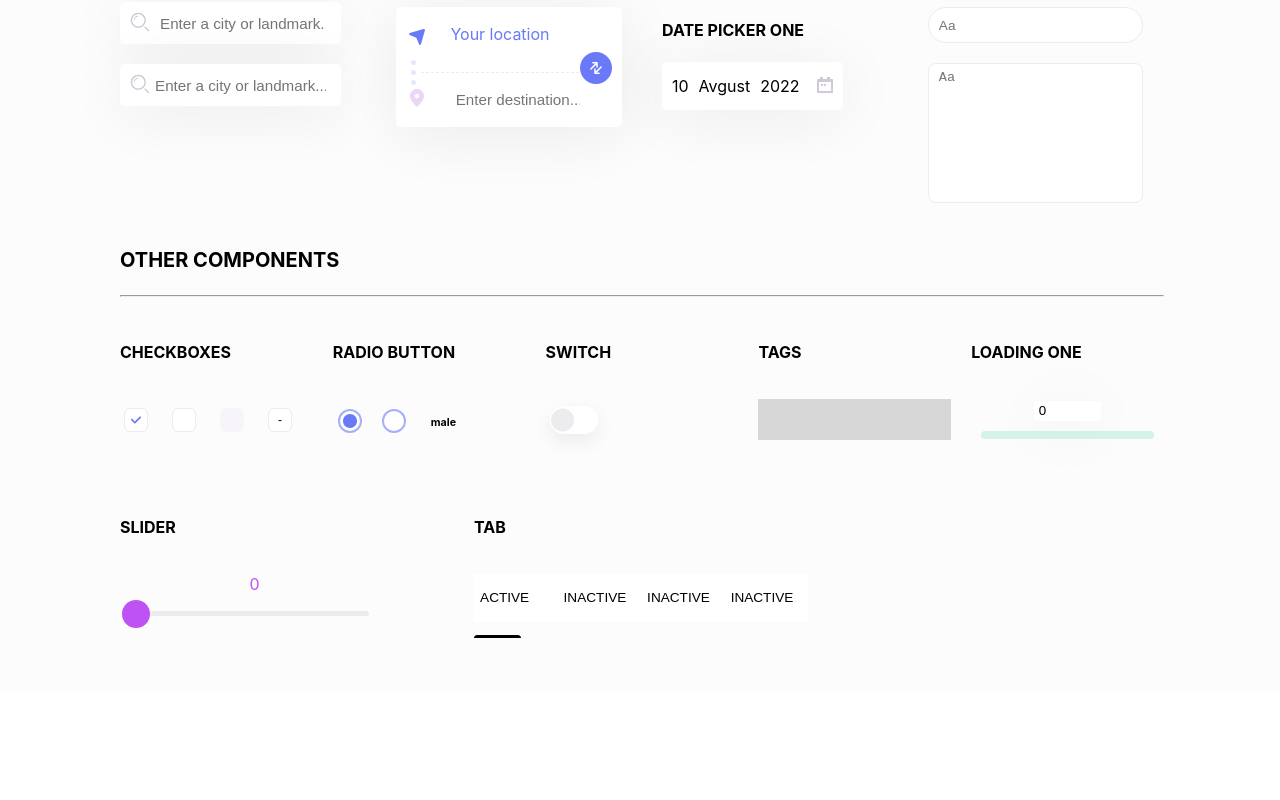
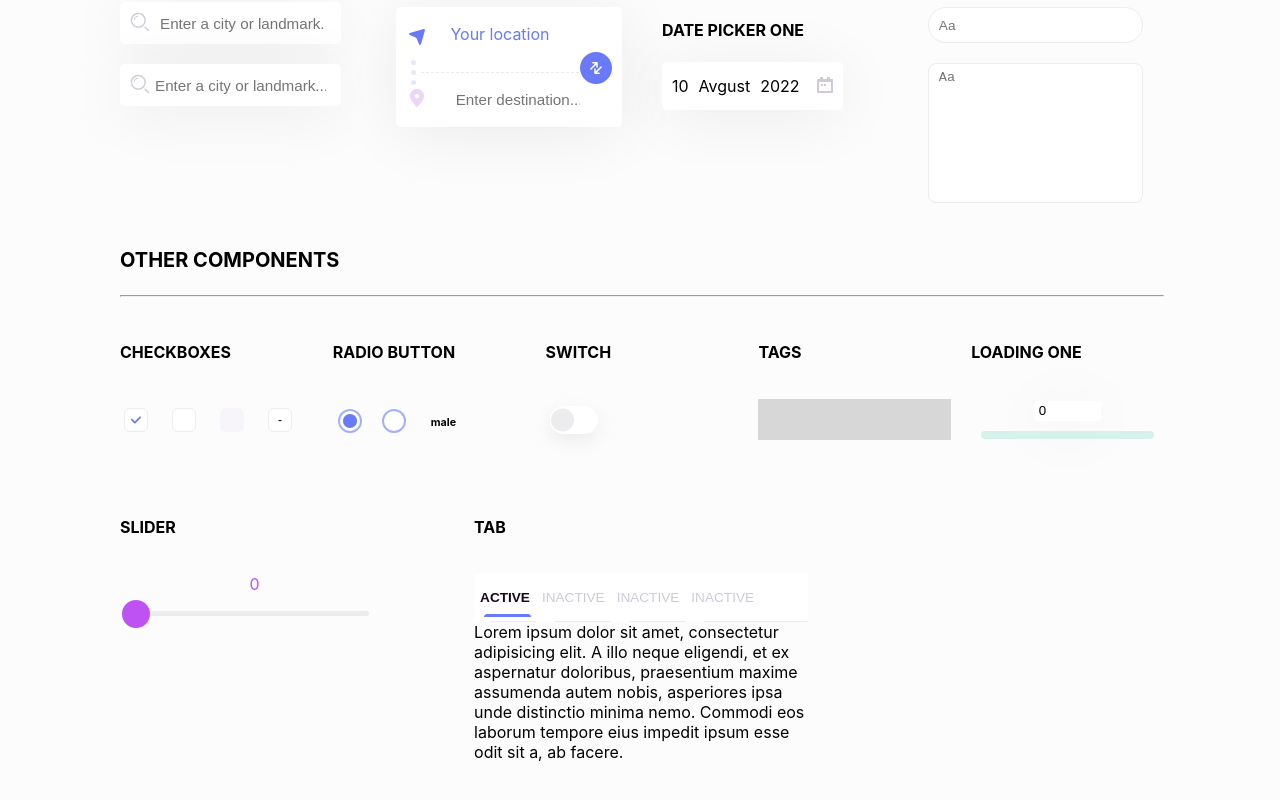
Before and after one commit to Azizkhan1992/Eggplore-Vue, a Vue app: page / in a window 1280 px wide. Shown: the part 1052-1852 px from the top of the page. Before the commit the page ends 1744 px from the top, so only its background shows below. Built offline with nearby package versions, Linux system fonts and the light colour scheme; a web font is replaced by a local one.

Commit message:
11 change

```diff
--- a/src/assets/styles/style.css
+++ b/src/assets/styles/style.css
@@ -2130,14 +2130,7 @@ body {
   font-size: 1rem;
   line-height: 24px;
 }
-/* .eggplore-tabbar-container .tabbar-content{
-  display: flex;
-  flex-direction: row;
-  width: 100%;
-  height: 48px;
-  background: #ffffff;
-  box-shadow: inset 0 -1px 0px rgba(208, 201, 214, 0.4);
-} */
+
 .eggplore-tabbar-container .tabbar-content .tabbar{
   display: flex;
   flex-direction: row;
@@ -2159,4 +2152,20 @@ body {
   display: flex;
   align-items: center;
   justify-items: center;
-}
+  color: #d0c9d6;
+}
+.eggplore-tabbar-container .tabbar-content .tabbar div{
+  position: relative;
+}
+.eggplore-tabbar-container .tabbar-content .tabbar div .default-active{
+  color: #1a051d;
+  font-weight: 600;
+  transition: all 1s linear;
+}
+.eggplore-tabbar-container .tabbar-content .tabbar div svg{
+  color: #6979f8;
+  position: absolute;
+  left: 10px;
+  bottom: 5px;
+  transition: all 1s linear;
+}
--- a/src/views/EggploreContentFive.vue
+++ b/src/views/EggploreContentFive.vue
@@ -2,7 +2,23 @@
     <div class="eggplore-five-container">
         <div class="eggplore-five-content">
             <eggplore-slider/>
-            <eggplore-tab-bar/>
+            <eggplore-tab-bar :headers="tabHeaders" v-slot="slotProps">
+                <div class="tab-content-container">
+                    <div class="tab-1" v-if="slotProps.active === 'one'">
+                    Lorem ipsum dolor sit amet, consectetur adipisicing elit. A illo neque eligendi, et ex aspernatur doloribus, praesentium maxime assumenda autem nobis, asperiores ipsa unde distinctio minima nemo. Commodi eos laborum tempore eius impedit ipsum esse odit sit a, ab facere.
+                    </div>
+                    <div class="tab-2" v-if="slotProps.active === 'two'">
+                    <span v-html="message"></span>
+                    Lorem ipsum dolor, sit amet consectetur adipisicing elit. In ipsum praesentium cupiditate culpa. Doloribus natus iste iure doloremque dolorum dicta ipsa ut voluptatem consectetur eos laborum tempora quibusdam, animi modi aspernatur neque omnis alias culpa totam hic inventore nam delectus odit ratione? Minus iusto rerum alias similique soluta laudantium modi?
+                    </div>
+                    <div class="tab-3" v-if="slotProps.active === 'three'">
+                    Lorem ipsum dolor sit amet, consectetur adipisicing elit. Iure recusandae, necessitatibus placeat ut fugiat a nesciunt sit maiores porro voluptatibus, fuga ipsa, illum aliquid minima cum? Animi reprehenderit ducimus vel?
+                    </div>
+                    <div class="tab-4" v-if="slotProps.active === 'four'">
+                    Lorem ipsum, dolor sit amet consectetur adipisicing elit. Mollitia, iure. Quo cupiditate nesciunt pariatur doloribus alias odio! Reprehenderit, nobis pariatur.
+                    </div>
+                </div>
+            </eggplore-tab-bar>
         </div>
     </div>
 </template>
@@ -11,6 +27,17 @@ import EggploreSlider from './eggplore-five/EggploreSlider.vue';
 import EggploreTabBar from './eggplore-five/EggploreTabBar.vue';
 export default {
     name: 'eggplore-five',
-    components:{EggploreSlider, EggploreTabBar}
+    components:{EggploreSlider, EggploreTabBar},
+    data() {
+        return {
+            message: "<h1>Salom</h1>",
+            tabHeaders: [
+                {name: "Active", value: 'one', active: true},
+                {name: "Inactive", value: 'two', },
+                {name: "Inactive", value: 'three'},
+                {name: "Inactive", value: 'four'}
+            ]
+        }
+    }
 }
 </script>
--- a/src/views/eggplore-five/EggploreTabBar.vue
+++ b/src/views/eggplore-five/EggploreTabBar.vue
@@ -2,13 +2,16 @@
   <div class="eggplore-tabbar-container">
     <h5>Tab</h5>
     <div class="tabbar-content">
-      <div class="tabbar" ref="tabChild"></div>
+      <div class="tabbar" ref="tabChild">
+        <div v-for="(header, idx) in tabHeaders" :key="idx">
+          <button  :class="{'default-active': header.active}" @click="setActiveTab(header.value)">{{ header.name }}</button>
           <svg
             width="47"
             height="3"
             viewBox="0 0 47 3"
             fill="currentcolor"
             xmlns="http://www.w3.org/2000/svg"
+            v-if="header.active"
           >
             <path
               d="M0 3C0 1.34315 1.34315 0 3 0H44C45.6569 0 47 1.34315 47 3H0Z"
@@ -17,47 +20,84 @@
           </svg>
         </div>
       </div>
+      <slot :active="activeTab" />
+    </div>
+  </div>
 </template>
 <script>
 export default {
   name: "eggplore-tabbar",
+  props: {
+    headers: {
+      type: Array,
+      default: () => []
+    }
+  },
   mounted() {
-    this.getTabChild();
-    this.addTabClass();
+    // this.getTabChild();
+    // this.addTabClass();
+    this.initHeaders()
+  },
+  data() {
+    return {
+      tabHeaders: []
+    }
+  },
+  computed: {
+    activeTab() {
+      return this.tabHeaders.length > 0 ? this.tabHeaders.find(item => item.active).value : null;
+    }
   },
   methods: {
-    getTabChild() {
-      let tab_child = this.$refs.tabChild;
-      for (let i = 0; i < 4; i++) {
-        const btn = document.createElement("button");
-        tab_child.appendChild(btn);
-        this.addClassButton(btn);
+    setActiveTab(tabValue) {
+      this.tabHeaders = this.tabHeaders.map(item => {
+        console.log(item.active)
+        item.active = false;
+
+        if (item.value === tabValue) {
+          item.active = true;
         }
-      tab_child.firstChild.classList.add("default-active");
+        return item;
+      })
     },
-    addTabClass() {
-      let tab_child = this.$refs.tabChild;
-      if (tab_child.childElementCount) {
-        let childs = tab_child.childNodes;
-        childs.forEach((element) => {
-          if (element.classList.contains("default-active")) {
-            element.innerText = "Active";
-          } else {
-            element.innerText = "InActive";
-          }
-        });
-      }
+    initHeaders() {
+      this.tabHeaders = this.headers.map(item => {
+        item.active = !!item.active;
+        return item;
+      })
     },
-    addClassButton(btn) {
-      btn.addEventListener("click", () => {
-        if (btn.classList.contains("tab-btn-active")) {
-          btn.classList.remove("tab-btn-active");
-        } else {
-          btn.classList.add("tab-btn-active");
-        }
-      });
-      console.log(btn);
-    },
+    // getTabChild() {
+    //   let tab_child = this.$refs.tabChild;
+    //   for (let i = 0; i < 4; i++) {
+    //     const btn = document.createElement("button");
+    //     tab_child.appendChild(btn);
+    //     this.addClassButton(btn);
+    //   }
+    //   tab_child.firstChild.classList.add("default-active");
+    // },
+    // addTabClass() {
+    //   let tab_child = this.$refs.tabChild;
+    //   if (tab_child.childElementCount) {
+    //     let childs = tab_child.childNodes;
+    //     childs.forEach((element) => {
+    //       if (element.classList.contains("default-active")) {
+    //         element.innerText = "Active";
+    //       } else {
+    //         element.innerText = "InActive";
+    //       }
+    //     });
+    //   }
+    // },
+    // addClassButton(btn) {
+    //   btn.addEventListener("click", () => {
+    //     if (btn.classList.contains("tab-btn-active")) {
+    //       btn.classList.remove("tab-btn-active");
+    //     } else {
+    //       btn.classList.add("tab-btn-active");
+    //     }
+    //   });
+    //   console.log(btn);
+    // },
   },
 };
 </script>
```
Lines whose indentation alone changed are shown as unchanged.
